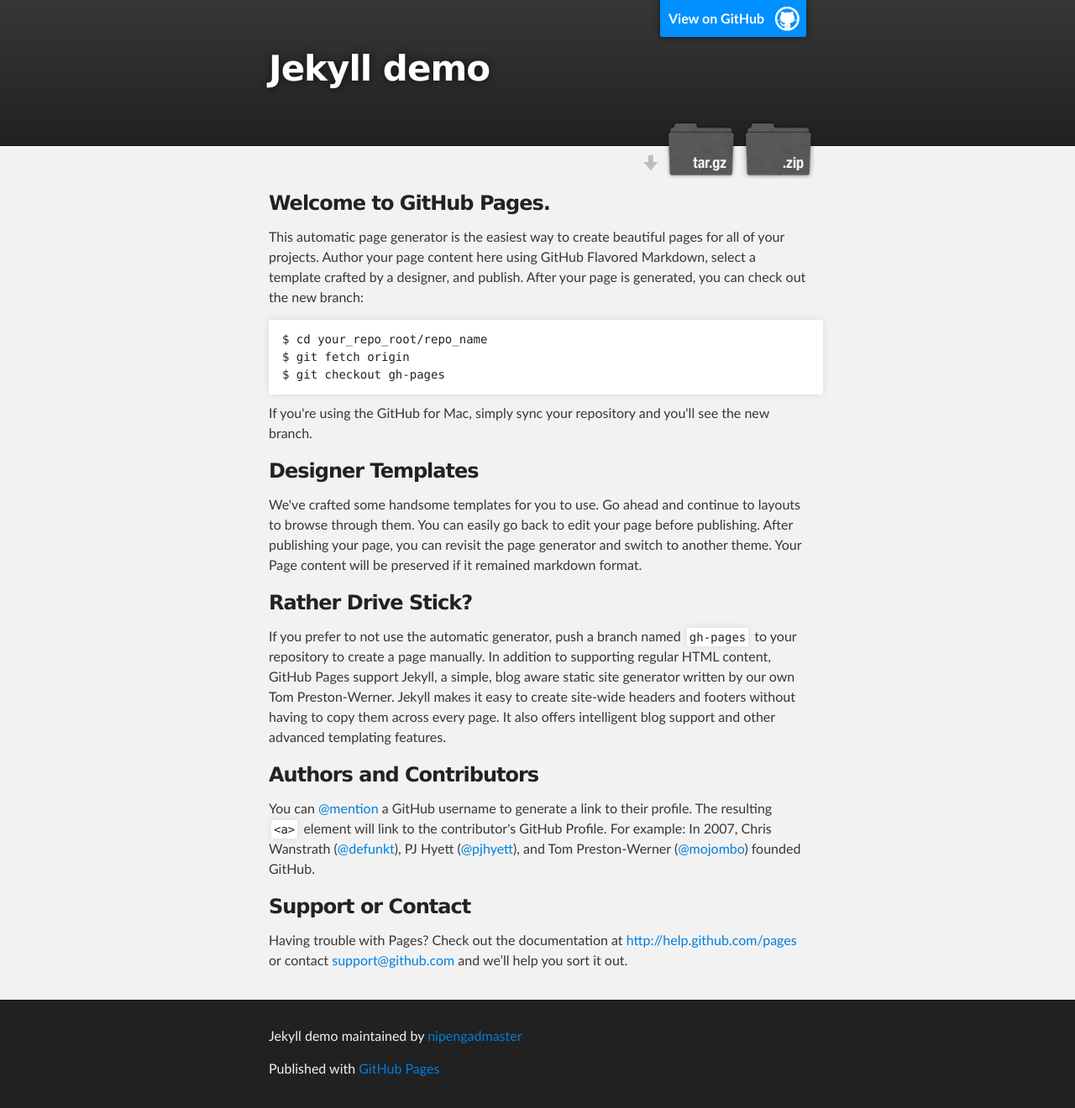
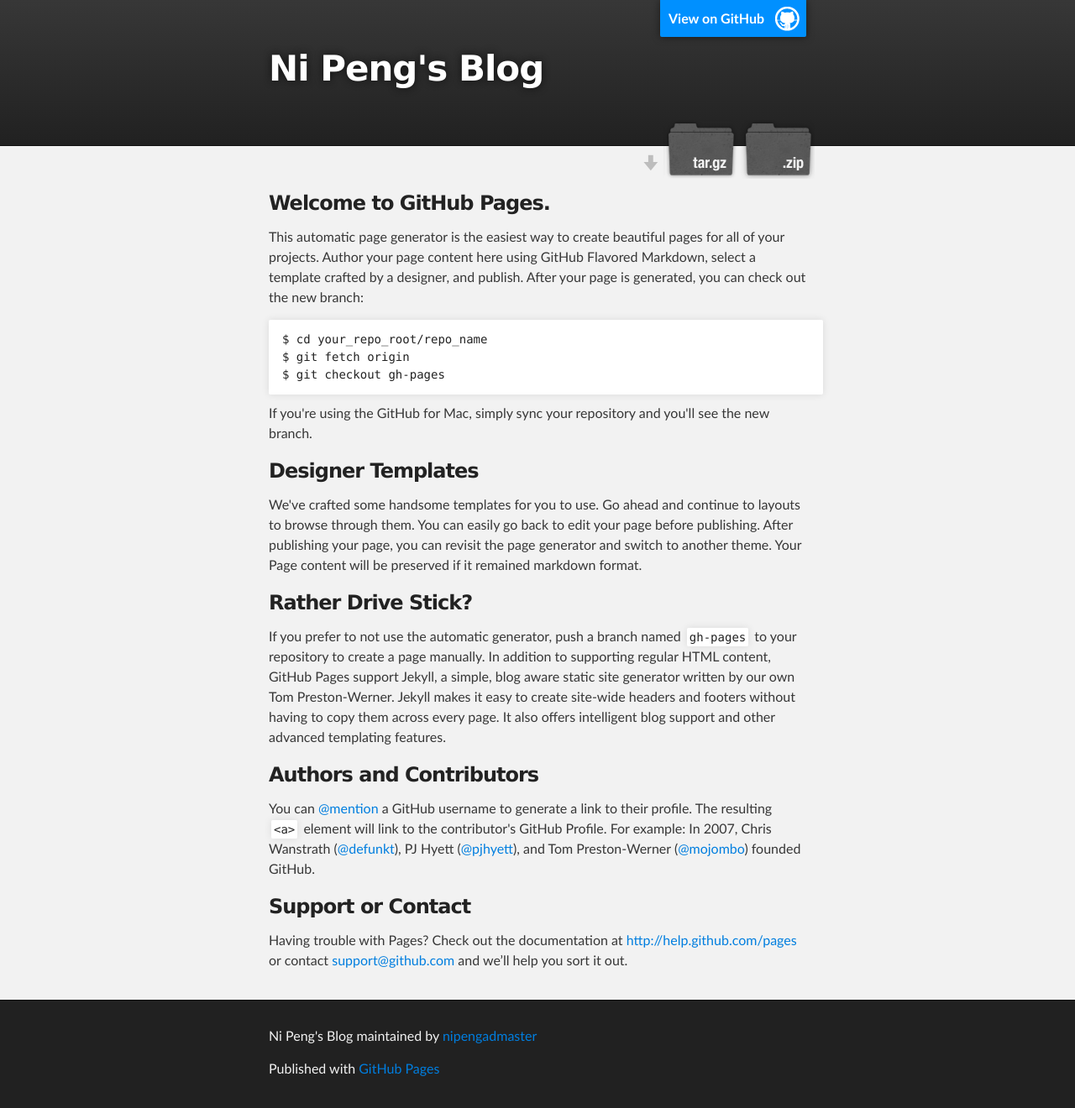
Before and after one commit to nipengadmaster/jekyll_demo, a Jekyll site: the page index.html, which Jekyll copies as it is, in a window 1280 px wide. Shown: the whole page at 84% size. Built offline with Jekyll 4.4.1, drawn with Linux system fonts in a browser that asks for light colours.

```diff
--- a/index.html
+++ b/index.html
@@ -4,7 +4,7 @@
   <head>
     <meta charset='utf-8' />
     <meta http-equiv="X-UA-Compatible" content="chrome=1" />
-    <meta name="description" content="NiPeng : " />
+    <meta name="description" content="Ni Peng's Blog : " />
 
     <link rel="stylesheet" type="text/css" media="screen" href="stylesheets/stylesheet.css">
 
@@ -16,14 +16,14 @@
     <!-- HEADER -->
     <div id="header_wrap" class="outer">
         <header class="inner">
-          <a id="forkme_banner" href="https://github.com/nipengadmaster/jekyll_demo">View on GitHub</a>
+          <a id="forkme_banner" href="https://github.com/nipengadmaster/nipeng">View on GitHub</a>
 
-          <h1 id="project_title">Jekyll demo</h1>
+          <h1 id="project_title">Ni Peng's Blog</h1>
           <h2 id="project_tagline"></h2>
 
             <section id="downloads">
-              <a class="zip_download_link" href="https://github.com/nipengadmaster/jekyll_demo/zipball/master">Download this project as a .zip file</a>
-              <a class="tar_download_link" href="https://github.com/nipengadmaster/jekyll_demo/tarball/master">Download this project as a tar.gz file</a>
+              <a class="zip_download_link" href="https://github.com/nipengadmaster/nipeng/zipball/master">Download this project as a .zip file</a>
+              <a class="tar_download_link" href="https://github.com/nipengadmaster/nipeng/tarball/master">Download this project as a tar.gz file</a>
             </section>
         </header>
     </div>
@@ -68,7 +68,7 @@ $ git checkout gh-pages
     <!-- FOOTER  -->
     <div id="footer_wrap" class="outer">
       <footer class="inner">
-        <p class="copyright">Jekyll demo maintained by <a href="https://github.com/nipengadmaster">nipengadmaster</a></p>
+        <p class="copyright">Ni Peng's Blog maintained by <a href="https://github.com/nipengadmaster">nipengadmaster</a></p>
         <p>Published with <a href="http://pages.github.com">GitHub Pages</a></p>
       </footer>
     </div>
```
Also changed, not shown: params.json (+1 -1 lines).
